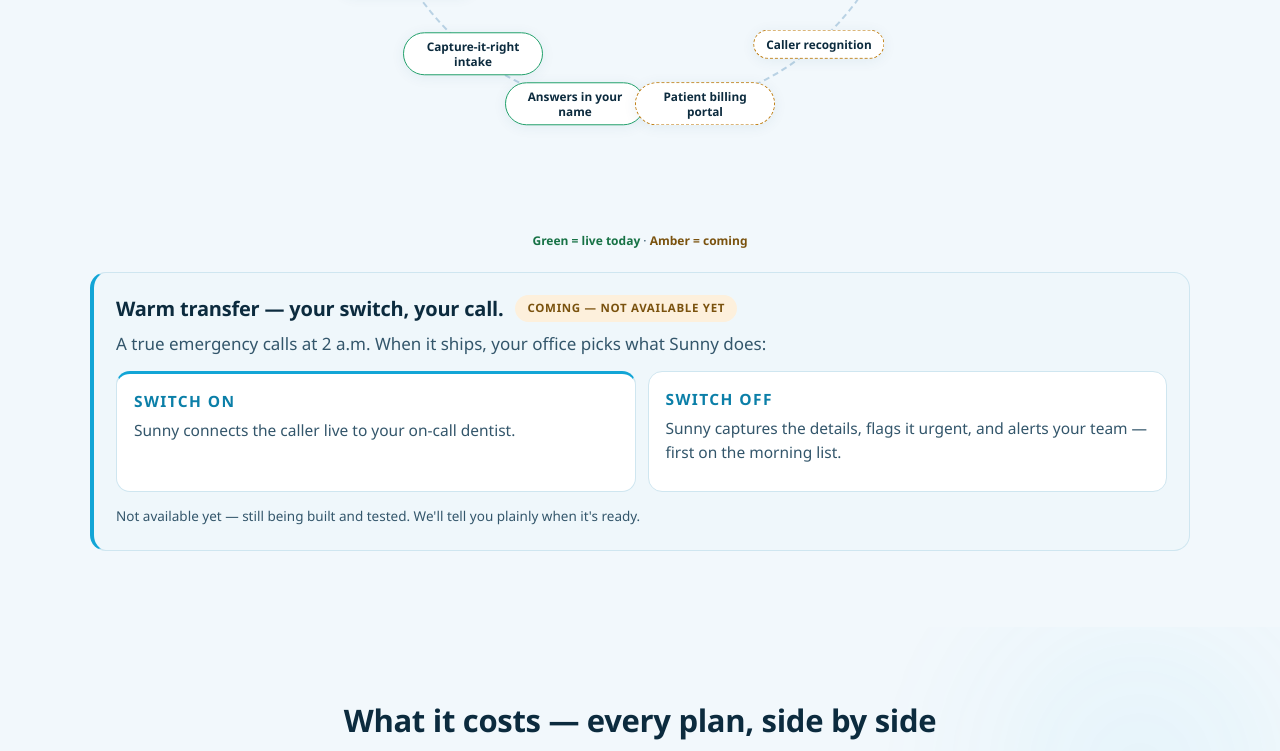
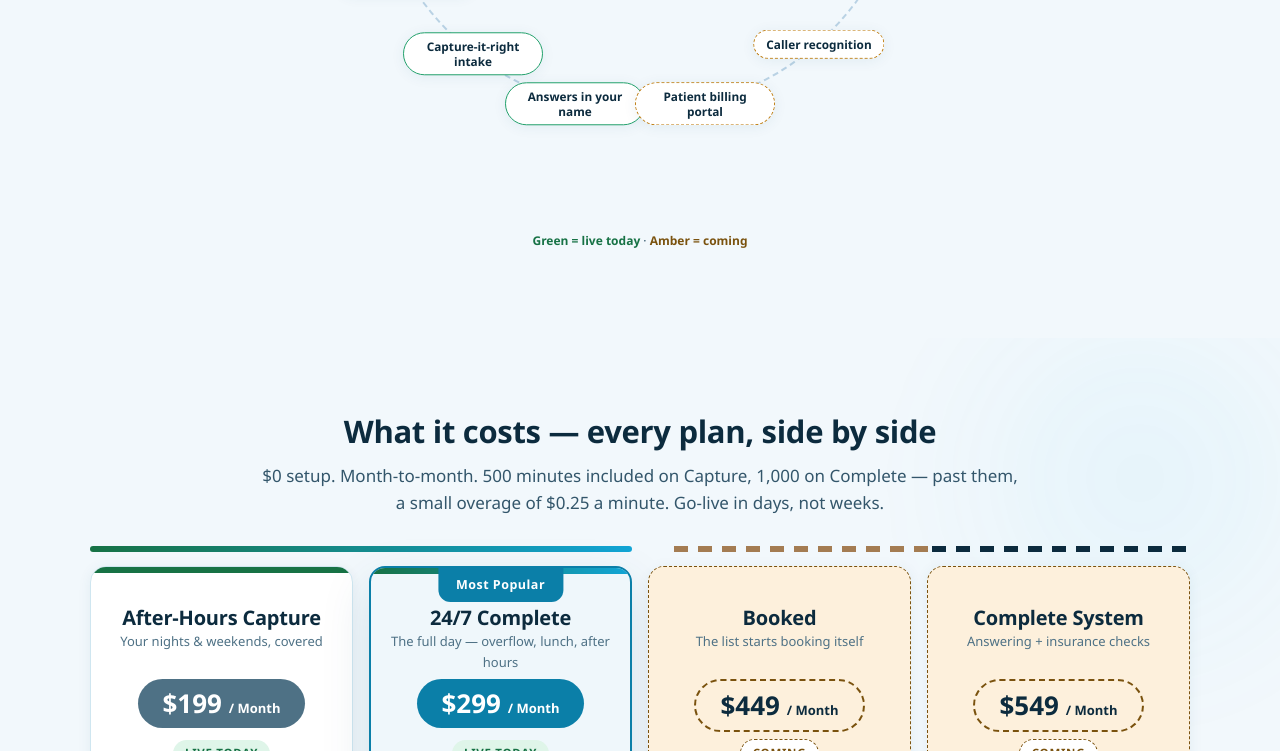
Before and after one commit to yamaenator-netizen/ringandrespond-site, a plain HTML site: page index.html in a window 1280 px wide. Shown: the part 6772-7523 px from the top of the page. Drawn offline with Linux system fonts and the light colour scheme.

Commit message:
Remove warm-transfer card from homepage (boss decision 2026-11-12)

```diff
--- a/index.html
+++ b/index.html
@@ -181,8 +181,7 @@ strong{color:var(--ink)}
 .ledger-col li strong{color:var(--ink)}
 .ledger-col li:last-child{border-bottom:0}
 .gate{font-size:14px;color:var(--muted);font-style:italic}
-.note-box{border:1px solid var(--line);border-left:4px solid var(--accent);background:var(--panel2);border-radius:16px;padding:22px;max-width:880px;color:var(--body)}
-.note-box h3{color:var(--ink)}
+
 /* Price */
 .price-cards{display:grid;grid-template-columns:1fr;gap:20px;max-width:780px;margin:24px auto}
 .price-card{background:var(--panel);border:1px solid var(--line);border-radius:22px;padding:28px;text-align:left;box-shadow:var(--shadow-sm)}
@@ -314,7 +313,7 @@ html.cfx .cfcontrols{display:flex;align-items:center;justify-content:center;gap:
   .cfrmnote{display:block;text-align:center;color:var(--muted);font-size:14px;margin-top:16px}
 }
 
-/* [GRAFT 2] Ledger — compact rows + warm-transfer choice card */
+/* [GRAFT 2] Ledger — compact rows */
 .lgrid{display:grid;grid-template-columns:1fr;gap:22px;margin-top:28px}
 @media (min-width:720px){.lgrid{grid-template-columns:1fr 1fr}}
 .lcol{background:var(--panel);border:1px solid var(--line);border-radius:22px;padding:24px;box-shadow:var(--shadow-sm)}
@@ -325,18 +324,6 @@ html.cfx .cfcontrols{display:flex;align-items:center;justify-content:center;gap:
 .lrow-head{font-size:15.5px;line-height:1.45;margin:0;color:var(--body)}
 .lrow-desc{font-size:15.5px;line-height:1.5;color:var(--body);margin:2px 0 0}
 .lrow .gate{display:block;margin-top:3px}
-.wt-card{margin-top:22px;max-width:none}
-.wt-head{display:flex;align-items:center;gap:12px;flex-wrap:wrap;margin-bottom:8px}
-.wt-head h3{margin:0}
-.wt-lead{margin:0 0 14px;color:var(--body)}
-.wt-grid{display:grid;grid-template-columns:1fr;gap:12px}
-@media (min-width:720px){.wt-grid{grid-template-columns:1fr 1fr}}
-.wt-opt{background:var(--panel);border:1px solid var(--line);border-radius:14px;padding:15px 17px}
-.wt-opt.on{border-top:3px solid var(--accent)}
-.wt-switch{font-size:12px;font-weight:800;letter-spacing:.09em;text-transform:uppercase;color:var(--accent-ink);margin:0 0 5px}
-.wt-opt p{font-size:15.5px;line-height:1.55;color:var(--body)}
-.wt-opt .wt-switch{color:var(--accent-ink)}
-.wt-note{font-size:13.5px;color:var(--muted);margin:14px 0 0}
 @media (max-width:560px){.lcol{padding:19px}}
 
 /* [GRAFT 3] Pricing tail — closing trust band */
@@ -1028,7 +1015,7 @@ body.bar-on .chat-launcher { opacity: 0; pointer-events: none; transform: transl
         </div>
         <div class="dash-panel">
           <h4>Settings — your office's toggles</h4>
-          <div class="switch-row"><span class="switch neutral" aria-hidden="true"></span><span><strong>Warm transfer</strong> — your office chooses (see the option below).</span></div>
+          <div class="switch-row"><span class="switch neutral" aria-hidden="true"></span><span><strong>Warm transfer</strong> — your office chooses.</span></div>
           <ul>
             <li><span>On-call number</span><span class="tag-std">SET BY OFFICE</span></li>
             <li><span>Languages</span><span class="tag-std">English · Spanish · Arabic · Farsi</span></li>
@@ -1301,15 +1288,6 @@ body.bar-on .chat-launcher { opacity: 0; pointer-events: none; transform: transl
       }
     })();
     </script>
-    <div class="note-box wt-card">
-      <div class="wt-head"><h3>Warm transfer — your switch, your call.</h3><span class="badge badge-coming">COMING — NOT AVAILABLE YET</span></div>
-      <p class="wt-lead">A true emergency calls at 2 a.m. When it ships, your office picks what Sunny does:</p>
-      <div class="wt-grid">
-        <div class="wt-opt on"><p class="wt-switch">Switch ON</p><p>Sunny connects the caller live to your on-call dentist.</p></div>
-        <div class="wt-opt off"><p class="wt-switch">Switch OFF</p><p>Sunny captures the details, flags it urgent, and alerts your team — first on the morning list.</p></div>
-      </div>
-      <p class="wt-note">Not available yet — still being built and tested. We'll tell you plainly when it's ready.</p>
-    </div>
   </div>
 </section>
 
```
